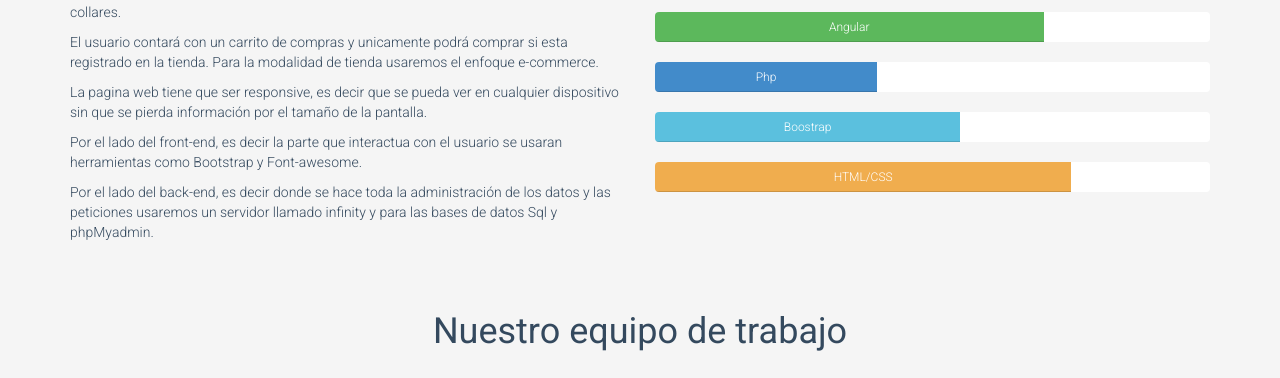
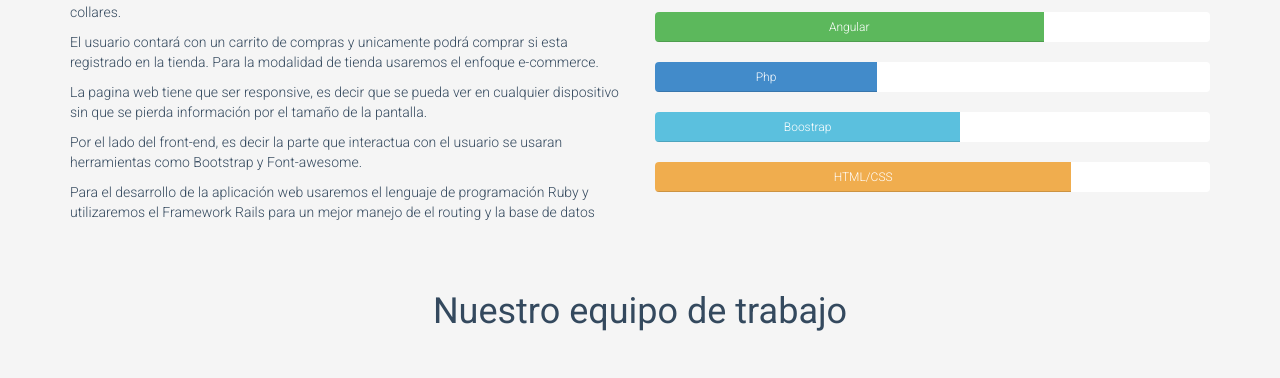
Before and after one commit to Mirandum/mirandum.github.io, a plain HTML site: page nosotros.html in a window 1280 px wide. Shown: the part 411-789 px from the top of the page. Drawn offline with Linux system fonts and the light colour scheme.

Commit message:
Update nosotros.html

```diff
--- a/nosotros.html
+++ b/nosotros.html
@@ -86,7 +86,7 @@
                 <p>El usuario contará con un carrito de compras y unicamente podrá comprar si esta registrado en la tienda. Para la modalidad de tienda usaremos el enfoque e-commerce.</p>
                 <p>La pagina web tiene que ser responsive, es decir que se pueda ver en cualquier dispositivo sin que se pierda información por el tamaño de la pantalla.</p>
                 <p>Por el lado del front-end, es decir la parte que interactua con el usuario se usaran herramientas como Bootstrap y Font-awesome. </p>
-                <p>Por el lado del back-end, es decir donde se hace toda la administración de los datos y las peticiones usaremos un servidor llamado infinity y para las bases de datos Sql y phpMyadmin. </p>
+                <p>Para el desarrollo de la aplicación web usaremos el lenguaje de programación Ruby y utilizaremos el Framework Rails para un mejor manejo de el routing y la base de datos<p/>
 
             </div><!--/.col-sm-6-->
             <div class="col-sm-6">
```
